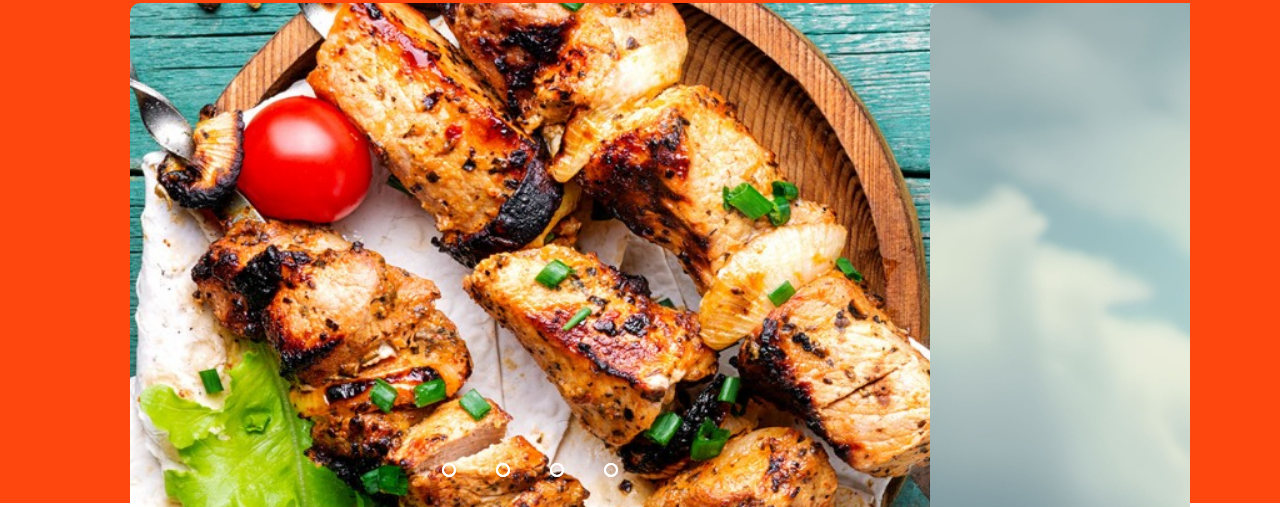
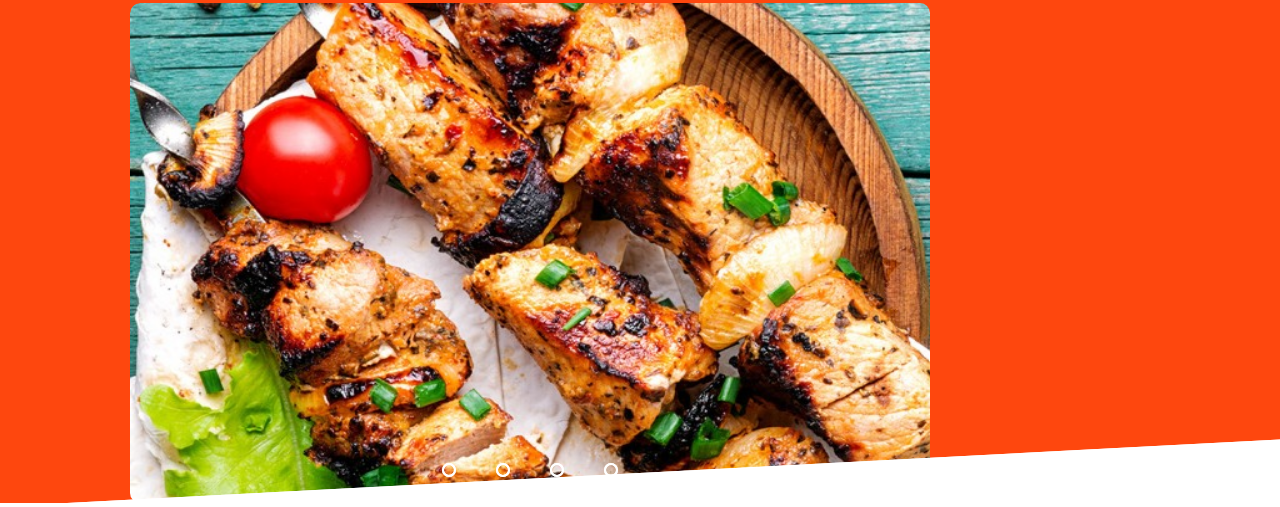
Before and after one commit to emmanuelsteven/GTFoodPlc, a plain HTML site: page index.html in a window 1280 px wide. Shown: the part 61-568 px from the top of the page. Drawn offline with Linux system fonts and the light colour scheme.

Commit message:
debugging

```diff
--- a/GT.CSS
+++ b/GT.CSS
@@ -126,14 +126,16 @@
    width: 800px;
    height: 500px;
    border-radius: 10px;
-   /* overflow: hidden; */
-   overflow: visible;
+   overflow: hidden;
+   /* overflow: visible; */
+
 }
 
 .slides{
    width: 500%;
    height: 500px;
    display: flex;
+
 }
 
 .slides input {
@@ -221,6 +223,17 @@ transition: 1s;
    background: #fff;
 }
 
+.heropage::before,
+.heropage::after {
+   content: '';
+   position: absolute;
+   height: 100px;
+   bottom: -70px;
+   right: 0;
+   left: 0;
+   background-color: #fff;
+   transform: skewY(-3deg);
+}
 /* Utilities */
 
 .container {
@@ -230,6 +243,9 @@ transition: 1s;
     overflow: auto;
 }
 
+ .grid{
+   grid-template-columns: repeat(1fr);
+ }
 .flex {
     display: flex;
     justify-content: center;
```
